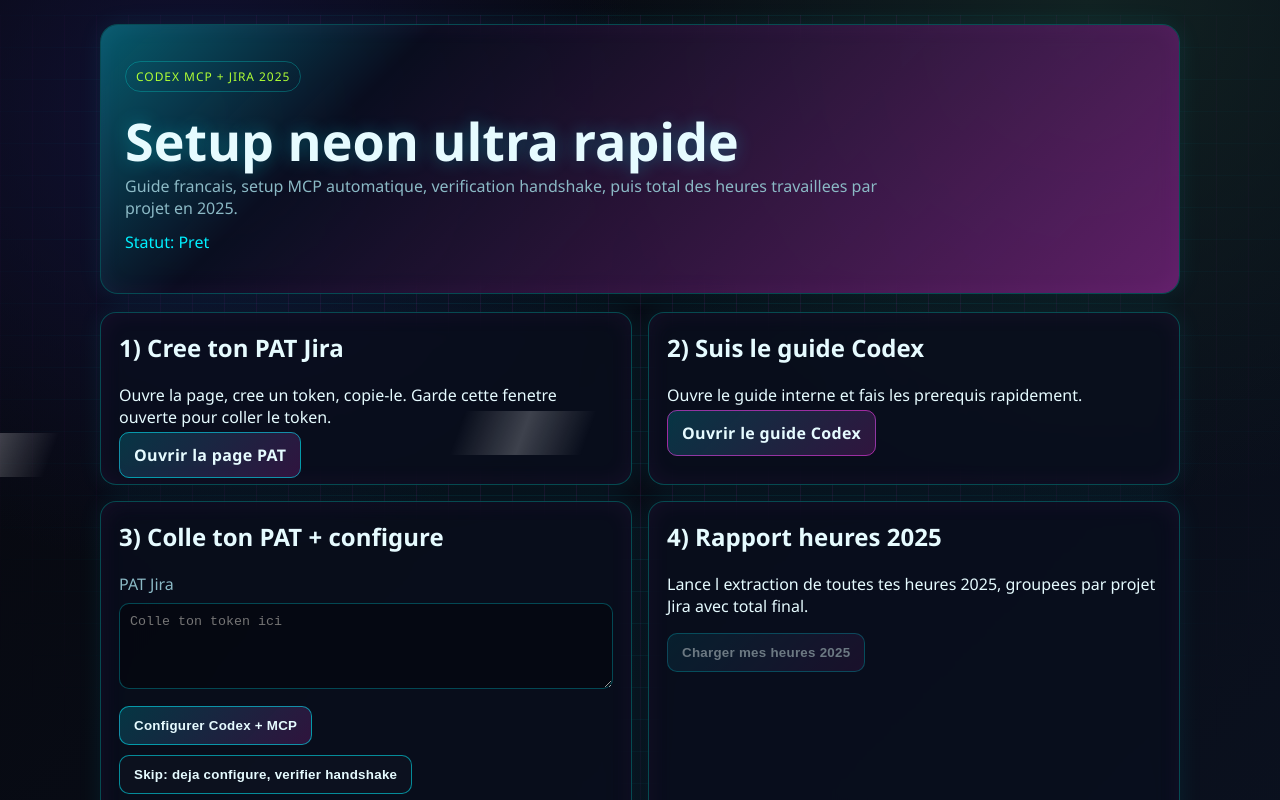
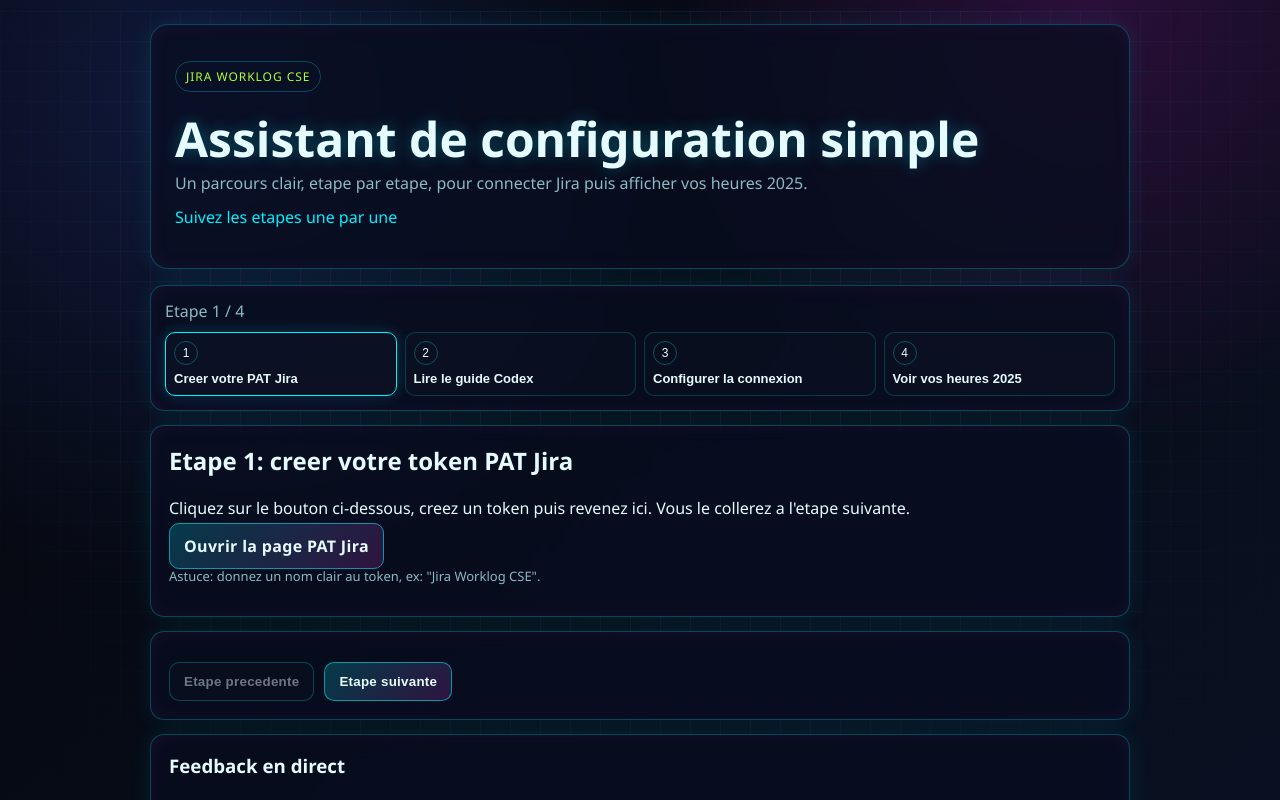
Before and after one commit to aurelienlewin/jira-worklog-cse, a React (Vite) app: page / in a window 1280 px wide. Shown: the top 800 px of the page. Built offline with nearby package versions, Linux system fonts and the light colour scheme.

Commit message:
feat(ui): replace dashboard with guided step-by-step wizard

```diff
--- a/src/App.jsx
+++ b/src/App.jsx
@@ -5,187 +5,289 @@
 const CODEX_GUIDE_URL =
   'https://id.atlassian.com/login/select-account?application=confluence&continue=https%3A%2F%2Fosfdigital.atlassian.net%2Fwiki%2Fspaces%2FIAAP%2Fpages%2F6043435230%2FAllAi%2BCodex%2BUser%2BGuide%3Fmkt_tok%3DNDg0LU1YTy0zOTkAAAGefh8Jrty25p-c38C-t4pwUdS261E6ns3cANvUTrp4QEph9O6kERleTJKLyMs4JWc-EJqlqkBAQTpmQNUOxM3I3NE-k0E_OrUim1IsiSjQSXBC&login_hint=not%3Aaurelien.lewin%40osf.digital&redirectCount=1';
 
-function hours(v) {
-  return Number(v || 0).toLocaleString('fr-FR', {
+const STEPS = [
+  { id: 'pat', title: 'Creer votre PAT Jira' },
+  { id: 'guide', title: 'Lire le guide Codex' },
+  { id: 'setup', title: 'Configurer la connexion' },
+  { id: 'report', title: 'Voir vos heures 2025' },
+];
+
+const ACTION_LABELS = {
+  setup: 'Configuration Codex + MCP en cours...',
+  check: 'Verification de la connexion en cours...',
+  report: 'Recuperation des heures 2025 en cours...',
+};
+
+function hours(value) {
+  return Number(value || 0).toLocaleString('fr-FR', {
     minimumFractionDigits: 2,
     maximumFractionDigits: 2,
   });
 }
 
 export default function App() {
+  const [step, setStep] = useState(0);
   const [token, setToken] = useState('');
-  const [busy, setBusy] = useState(false);
   const [logs, setLogs] = useState([]);
   const [connection, setConnection] = useState(null);
-  const [reportBusy, setReportBusy] = useState(false);
   const [report, setReport] = useState(null);
   const [error, setError] = useState('');
+  const [busyAction, setBusyAction] = useState('');
 
-  const canReport = Boolean(connection?.ok);
+  const isBusy = Boolean(busyAction);
+  const canGoNext = step < STEPS.length - 1;
+  const canGoPrev = step > 0;
+  const connectionOk = Boolean(connection?.ok);
 
-  const statusLabel = useMemo(() => {
-    if (busy) return 'Setup en cours...';
-    if (connection?.ok) return 'MCP connecte';
-    if (connection && !connection.ok) return 'MCP non connecte';
-    return 'Pret';
-  }, [busy, connection]);
+  const headerStatus = useMemo(() => {
+    if (isBusy) return ACTION_LABELS[busyAction] || 'Traitement en cours...';
+    if (connectionOk) return 'Connexion MCP validee';
+    if (connection && !connection.ok) return 'Connexion MCP a corriger';
+    return 'Suivez les etapes une par une';
+  }, [busyAction, connection, connectionOk, isBusy]);
 
   async function postJson(url, payload) {
-    const res = await fetch(url, {
+    const response = await fetch(url, {
       method: 'POST',
       headers: { 'Content-Type': 'application/json' },
       body: JSON.stringify(payload),
     });
-    const data = await res.json();
-    if (!res.ok) throw new Error(data.error || 'Erreur API');
+    const data = await response.json();
+    if (!response.ok) throw new Error(data.error || 'Erreur API');
     return data;
   }
 
   async function runSetup() {
     if (!token.trim()) {
-      setError('Colle ton PAT avant de lancer la configuration.');
+      setError('Veuillez coller votre PAT Jira pour continuer.');
       return;
     }
+
     setError('');
-    setBusy(true);
     setReport(null);
+    setBusyAction('setup');
+
     try {
       const data = await postJson('/api/mcp/setup', { token: token.trim() });
       setLogs(data.logs || []);
       setConnection(data.handshake || null);
-    } catch (e) {
-      setError(e.message || 'Echec setup');
+      if (data.handshake?.ok) {
+        setStep(3);
+      }
+    } catch (err) {
+      setError(err.message || 'Echec de la configuration.');
     } finally {
-      setBusy(false);
+      setBusyAction('');
     }
   }
 
-  async function runCheckSkip() {
+  async function runCheck() {
     setError('');
-    setBusy(true);
     setReport(null);
+    setBusyAction('check');
+
     try {
       const data = await postJson('/api/mcp/check', {
         token: token.trim() || undefined,
       });
       setLogs(data.logs || []);
       setConnection(data.handshake || null);
-    } catch (e) {
-      setError(e.message || 'Echec check');
+      if (data.handshake?.ok) {
+        setStep(3);
+      }
+    } catch (err) {
+      setError(err.message || 'Echec de la verification.');
     } finally {
-      setBusy(false);
+      setBusyAction('');
     }
   }
 
   async function runReport() {
     setError('');
-    setReportBusy(true);
+    setBusyAction('report');
+
     try {
       const data = await postJson('/api/jira/report', {
         token: token.trim() || undefined,
       });
       setReport(data);
-    } catch (e) {
-      setError(e.message || 'Echec extraction des heures');
+    } catch (err) {
+      setError(err.message || 'Echec de la recuperation des heures.');
     } finally {
-      setReportBusy(false);
+      setBusyAction('');
     }
+  }
+
+  function nextStep() {
+    if (!canGoNext) return;
+    setStep((prev) => prev + 1);
+  }
+
+  function prevStep() {
+    if (!canGoPrev) return;
+    setStep((prev) => prev - 1);
+  }
+
+  function renderStepContent() {
+    if (step === 0) {
+      return (
+        <section className="glass step-card reveal">
+          <h2>Etape 1: creer votre token PAT Jira</h2>
+          <p>
+            Cliquez sur le bouton ci-dessous, creez un token puis revenez ici.
+            Vous le collerez a l'etape suivante.
+          </p>
+          <a className="neon-btn" href={PAT_URL} target="_blank" rel="noreferrer">
+            Ouvrir la page PAT Jira
+          </a>
+          <p className="hint">Astuce: donnez un nom clair au token, ex: "Jira Worklog CSE".</p>
+        </section>
+      );
+    }
+
+    if (step === 1) {
+      return (
+        <section className="glass step-card reveal">
+          <h2>Etape 2: lire le guide Codex</h2>
+          <p>
+            Ouvrez le guide interne puis suivez les prerequis. Quand c'est fait,
+            passez a l'etape suivante.
+          </p>
+          <a className="neon-btn secondary" href={CODEX_GUIDE_URL} target="_blank" rel="noreferrer">
+            Ouvrir le guide Codex
+          </a>
+        </section>
+      );
+    }
+
+    if (step === 2) {
+      return (
+        <section className="glass step-card reveal">
+          <h2>Etape 3: configurer et verifier la connexion</h2>
+          <label htmlFor="pat-token">Collez votre PAT Jira</label>
+          <textarea
+            id="pat-token"
+            rows="4"
+            className="token-input"
+            placeholder="Coller votre token ici"
+            value={token}
+            onChange={(event) => setToken(event.target.value)}
+          />
+
+          <div className="actions">
+            <button type="button" className="neon-btn" onClick={runSetup} disabled={isBusy}>
+              {busyAction === 'setup' ? 'Configuration...' : 'Configurer Codex + MCP'}
+            </button>
+            <button type="button" className="neon-btn ghost" onClick={runCheck} disabled={isBusy}>
+              {busyAction === 'check'
+                ? 'Verification...'
+                : 'Je suis deja configure, verifier'}
+            </button>
+          </div>
+
+          {connection ? (
+            <p className={connection.ok ? 'ok-line' : 'error-line'}>
+              Resultat connexion: {connection.ok ? 'OK' : 'KO'}
+              {connection.initSeconds ? ` (${connection.initSeconds}s)` : ''}
+              {connection.message ? ` - ${connection.message}` : ''}
+            </p>
+          ) : null}
+
+          <p className="hint">
+            Le setup utilise <code>codex exec</code>, puis applique automatiquement une correction locale
+            si necessaire.
+          </p>
+        </section>
+      );
+    }
+
+    return (
+      <section className="glass step-card reveal">
+        <h2>Etape 4: afficher vos heures 2025</h2>
+        <p>
+          Cette action calcule vos heures de travail 2025 par projet Jira,
+          puis affiche le total global.
+        </p>
+        <button
+          type="button"
+          className="neon-btn"
+          onClick={runReport}
+          disabled={isBusy || !connectionOk}
+        >
+          {busyAction === 'report' ? 'Chargement des heures...' : 'Charger mes heures 2025'}
+        </button>
+        {!connectionOk ? (
+          <p className="hint">La connexion MCP doit etre validee a l'etape 3.</p>
+        ) : null}
+      </section>
+    );
   }
 
   return (
     <div className="page-wrap">
       <div className="bg-grid" aria-hidden="true" />
-      <header className="hero glass">
-        <p className="badge">Codex MCP + Jira 2025</p>
-        <h1>Setup neon ultra rapide</h1>
+
+      <header className="hero glass reveal">
+        <p className="badge">Jira Worklog CSE</p>
+        <h1>Assistant de configuration simple</h1>
         <p className="hero-sub">
-          Guide francais, setup MCP automatique, verification handshake, puis total des heures
-          travaillees par projet en 2025.
+          Un parcours clair, etape par etape, pour connecter Jira puis afficher vos heures 2025.
         </p>
-        <p className="status">Statut: {statusLabel}</p>
+        <p className="status">{headerStatus}</p>
       </header>
 
-      <main className="layout">
-        <section className="glass panel pulse-in">
-          <h2>1) Cree ton PAT Jira</h2>
-          <p>
-            Ouvre la page, cree un token, copie-le. Garde cette fenetre ouverte pour coller le token.
+      {isBusy ? (
+        <div className="glass loading-strip" role="status" aria-live="polite">
+          <span className="spinner" aria-hidden="true" />
+          <span>{ACTION_LABELS[busyAction]}</span>
+        </div>
+      ) : null}
+
+      <main className="wizard-wrap">
+        <section className="glass stepper reveal">
+          <p className="step-count">
+            Etape {step + 1} / {STEPS.length}
           </p>
-          <a className="neon-btn" href={PAT_URL} target="_blank" rel="noreferrer">
-            Ouvrir la page PAT
-          </a>
+          <ol>
+            {STEPS.map((item, index) => (
+              <li key={item.id} className={index === step ? 'active' : index < step ? 'done' : ''}>
+                <button type="button" disabled={isBusy} onClick={() => setStep(index)}>
+                  <span>{index + 1}</span>
+                  <strong>{item.title}</strong>
+                </button>
+              </li>
+            ))}
+          </ol>
         </section>
 
-        <section className="glass panel pulse-in delay-1">
-          <h2>2) Suis le guide Codex</h2>
-          <p>Ouvre le guide interne et fais les prerequis rapidement.</p>
-          <a className="neon-btn secondary" href={CODEX_GUIDE_URL} target="_blank" rel="noreferrer">
-            Ouvrir le guide Codex
-          </a>
+        {renderStepContent()}
+
+        <section className="glass nav-card reveal">
+          <div className="actions">
+            <button type="button" className="neon-btn ghost" onClick={prevStep} disabled={!canGoPrev || isBusy}>
+              Etape precedente
+            </button>
+            <button type="button" className="neon-btn" onClick={nextStep} disabled={!canGoNext || isBusy}>
+              Etape suivante
+            </button>
+          </div>
         </section>
 
-        <section className="glass panel pulse-in delay-2">
-          <h2>3) Colle ton PAT + configure</h2>
-          <label htmlFor="pat-token">PAT Jira</label>
-          <textarea
-            id="pat-token"
-            rows="3"
-            className="token-input"
-            placeholder="Colle ton token ici"
-            value={token}
-            onChange={(e) => setToken(e.target.value)}
-          />
-          <div className="actions">
-            <button type="button" className="neon-btn" onClick={runSetup} disabled={busy}>
-              {busy ? 'Configuration...' : 'Configurer Codex + MCP'}
-            </button>
-            <button type="button" className="neon-btn ghost" onClick={runCheckSkip} disabled={busy}>
-              Skip: deja configure, verifier handshake
-            </button>
-          </div>
-          <p className="hint">
-            Le setup tente d abord via <code>codex exec</code>, puis bascule sur un patch local
-            automatique si necessaire.
-          </p>
+        <section className="glass feedback-card reveal">
+          <h3>Feedback en direct</h3>
+          {error ? <p className="error-line">{error}</p> : null}
+          <ul className="log-list">
+            {(logs || []).map((line, index) => (
+              <li key={`${line}-${index}`}>{line}</li>
+            ))}
+            {!logs.length ? <li>Les retours techniques apparaitront ici.</li> : null}
+          </ul>
         </section>
 
-        <section className="glass panel pulse-in delay-3">
-          <h2>4) Rapport heures 2025</h2>
-          <p>
-            Lance l extraction de toutes tes heures 2025, groupees par projet Jira avec total final.
-          </p>
-          <button
-            type="button"
-            className="neon-btn"
-            onClick={runReport}
-            disabled={!canReport || reportBusy}
-          >
-            {reportBusy ? 'Extraction...' : 'Charger mes heures 2025'}
-          </button>
-        </section>
-
-        <section className="glass panel full-width">
-          <h2>Feedback live</h2>
-          {error ? <p className="error-line">{error}</p> : null}
-          <ul className="log-list">
-            {(logs || []).map((line, i) => (
-              <li key={`${line}-${i}`}>{line}</li>
-            ))}
-            {!logs?.length ? <li>Aucun log pour le moment.</li> : null}
-          </ul>
-          {connection ? (
-            <p className={connection.ok ? 'ok-line' : 'error-line'}>
-              Handshake: {connection.ok ? 'OK' : 'KO'}
-              {connection.initSeconds ? ` (${connection.initSeconds}s)` : ''}
-              {connection.message ? ` - ${connection.message}` : ''}
-            </p>
-          ) : null}
-        </section>
-
-        <section className="glass panel full-width">
-          <h2>Heures par projet (2025)</h2>
+        <section className="glass feedback-card reveal">
+          <h3>Heures par projet (2025)</h3>
           {!report?.projects?.length ? (
-            <p>Pas encore de donnees.</p>
+            <p>Pas encore de resultat. Lancez l'etape 4.</p>
           ) : (
             <>
               <div className="meta-row">
@@ -201,11 +303,11 @@
                   </tr>
                 </thead>
                 <tbody>
-                  {report.projects.map((p) => (
-                    <tr key={p.projectKey}>
-                      <td>{p.projectKey}</td>
-                      <td>{p.projectName}</td>
-                      <td>{hours(p.hours)}</td>
+                  {report.projects.map((project) => (
+                    <tr key={project.projectKey}>
+                      <td>{project.projectKey}</td>
+                      <td>{project.projectName}</td>
+                      <td>{hours(project.hours)}</td>
                     </tr>
                   ))}
                   <tr className="total-row">
--- a/src/styles.css
+++ b/src/styles.css
@@ -1,8 +1,8 @@
 :root {
-  --bg-0: #06070d;
-  --bg-1: #0b1221;
-  --panel: rgba(9, 14, 30, 0.72);
-  --line: rgba(0, 255, 239, 0.25);
+  --bg-0: #05060c;
+  --bg-1: #091224;
+  --panel: rgba(8, 14, 32, 0.76);
+  --line: rgba(3, 247, 255, 0.26);
   --text: #e6fbff;
   --muted: #8bb9c5;
   --neon-cyan: #00f0ff;
@@ -22,9 +22,9 @@
   min-height: 100%;
   margin: 0;
   font-family: 'Space Grotesk', 'Manrope', 'Segoe UI', sans-serif;
-  background: radial-gradient(circle at 15% 10%, #113 0%, transparent 30%),
-    radial-gradient(circle at 85% 0%, #122 0%, transparent 32%),
-    linear-gradient(135deg, var(--bg-0), var(--bg-1));
+  background: radial-gradient(circle at 15% 10%, #10193b 0%, transparent 35%),
+    radial-gradient(circle at 85% 0%, #2b0f39 0%, transparent 30%),
+    linear-gradient(140deg, var(--bg-0), var(--bg-1));
   color: var(--text);
 }
 
@@ -40,29 +40,24 @@
   inset: 0;
   background-image: linear-gradient(rgba(0, 240, 255, 0.07) 1px, transparent 1px),
     linear-gradient(90deg, rgba(255, 60, 242, 0.07) 1px, transparent 1px);
-  background-size: 32px 32px;
-  mask-image: radial-gradient(circle at 50% 30%, black 35%, transparent 90%);
+  background-size: 30px 30px;
+  mask-image: radial-gradient(circle at 50% 26%, black 45%, transparent 95%);
   pointer-events: none;
-  animation: drift 12s linear infinite;
+  animation: drift 14s linear infinite;
+}
+
+.glass {
+  background: var(--panel);
+  border: 1px solid var(--line);
+  backdrop-filter: blur(12px);
+  box-shadow: 0 0 24px rgba(0, 240, 255, 0.09), inset 0 0 20px rgba(255, 60, 242, 0.06);
 }
 
 .hero {
-  max-width: 1080px;
-  margin: 0 auto 18px;
+  max-width: 980px;
+  margin: 0 auto 16px;
   padding: 24px;
   border-radius: 18px;
-  position: relative;
-  overflow: hidden;
-}
-
-.hero::before {
-  content: '';
-  position: absolute;
-  inset: -1px;
-  border-radius: 18px;
-  background: linear-gradient(135deg, var(--neon-cyan), transparent 25%, var(--neon-pink));
-  opacity: 0.35;
-  z-index: -1;
 }
 
 .badge {
@@ -78,15 +73,14 @@
 
 .hero h1 {
   margin: 10px 0 8px;
-  font-size: clamp(28px, 5vw, 52px);
-  line-height: 1.02;
-  text-shadow: 0 0 18px rgba(0, 240, 255, 0.28);
+  font-size: clamp(28px, 4.5vw, 48px);
+  line-height: 1.05;
+  text-shadow: 0 0 16px rgba(0, 240, 255, 0.3);
 }
 
 .hero-sub {
   margin: 0;
   color: var(--muted);
-  max-width: 800px;
 }
 
 .status {
@@ -94,44 +88,109 @@
   color: var(--neon-cyan);
 }
 
-.layout {
-  max-width: 1080px;
+.loading-strip {
+  max-width: 980px;
+  margin: 0 auto 16px;
+  border-radius: 12px;
+  padding: 10px 14px;
+  display: flex;
+  align-items: center;
+  gap: 10px;
+  color: var(--neon-lime);
+  animation: pulseStrip 1.2s ease infinite;
+}
+
+.spinner {
+  width: 18px;
+  height: 18px;
+  border-radius: 999px;
+  border: 2px solid rgba(0, 240, 255, 0.25);
+  border-top-color: var(--neon-cyan);
+  animation: spin 0.8s linear infinite;
+}
+
+.wizard-wrap {
+  max-width: 980px;
   margin: 0 auto;
   display: grid;
-  grid-template-columns: repeat(2, minmax(0, 1fr));
-  gap: 16px;
+  grid-template-columns: 1fr;
+  gap: 14px;
 }
 
-.glass {
-  background: var(--panel);
-  border: 1px solid var(--line);
-  backdrop-filter: blur(12px);
-  box-shadow: 0 0 24px rgba(0, 240, 255, 0.08), inset 0 0 25px rgba(255, 60, 242, 0.06);
+.stepper {
+  border-radius: 14px;
+  padding: 14px;
 }
 
-.panel {
-  border-radius: 16px;
-  padding: 18px;
-  transform: translateY(6px);
-  transition: transform 0.25s ease, border-color 0.25s ease;
+.step-count {
+  margin: 0 0 10px;
+  color: var(--muted);
 }
 
-.panel:hover {
-  transform: translateY(0);
-  border-color: rgba(0, 240, 255, 0.5);
+.stepper ol {
+  list-style: none;
+  margin: 0;
+  padding: 0;
+  display: grid;
+  grid-template-columns: repeat(4, minmax(0, 1fr));
+  gap: 8px;
 }
 
-.full-width {
-  grid-column: 1 / -1;
+.stepper li button {
+  width: 100%;
+  text-align: left;
+  border: 1px solid rgba(0, 240, 255, 0.2);
+  border-radius: 10px;
+  background: rgba(255, 255, 255, 0.01);
+  color: var(--text);
+  padding: 8px;
+  cursor: pointer;
+  display: grid;
+  gap: 6px;
+  transition: border-color 0.2s ease, transform 0.2s ease;
 }
 
-.panel h2 {
+.stepper li button span {
+  width: 24px;
+  height: 24px;
+  border-radius: 999px;
+  display: inline-flex;
+  align-items: center;
+  justify-content: center;
+  border: 1px solid rgba(0, 240, 255, 0.3);
+  font-size: 12px;
+}
+
+.stepper li button strong {
+  font-size: 13px;
+  line-height: 1.2;
+}
+
+.stepper li.active button {
+  border-color: var(--neon-cyan);
+  box-shadow: 0 0 14px rgba(0, 240, 255, 0.2);
+}
+
+.stepper li.done button span {
+  border-color: var(--neon-lime);
+  color: var(--neon-lime);
+}
+
+.step-card,
+.nav-card,
+.feedback-card {
+  border-radius: 14px;
+  padding: 18px;
+}
+
+.step-card h2,
+.feedback-card h3 {
   margin-top: 0;
 }
 
 label {
   display: block;
-  margin-bottom: 8px;
+  margin: 12px 0 8px;
   color: var(--muted);
 }
 
@@ -139,17 +198,17 @@
   width: 100%;
   border-radius: 10px;
   border: 1px solid rgba(0, 240, 255, 0.28);
-  background: rgba(0, 0, 0, 0.32);
+  background: rgba(0, 0, 0, 0.34);
   color: var(--text);
   padding: 10px;
   resize: vertical;
-  min-height: 86px;
+  min-height: 94px;
 }
 
 .token-input:focus {
   outline: none;
   border-color: var(--neon-pink);
-  box-shadow: 0 0 0 3px rgba(255, 60, 242, 0.2);
+  box-shadow: 0 0 0 3px rgba(255, 60, 242, 0.22);
 }
 
 .actions {
@@ -162,33 +221,19 @@
 .neon-btn {
   cursor: pointer;
   border: 1px solid rgba(0, 240, 255, 0.55);
-  background: linear-gradient(135deg, rgba(0, 240, 255, 0.18), rgba(255, 60, 242, 0.16));
+  background: linear-gradient(135deg, rgba(0, 240, 255, 0.2), rgba(255, 60, 242, 0.16));
   color: var(--text);
   text-decoration: none;
   padding: 11px 14px;
   border-radius: 10px;
   font-weight: 600;
   letter-spacing: 0.02em;
-  position: relative;
-  overflow: hidden;
   transition: transform 0.2s ease, box-shadow 0.2s ease;
-}
-
-.neon-btn::after {
-  content: '';
-  position: absolute;
-  inset: 0;
-  transform: translateX(-120%);
-  background: linear-gradient(110deg, transparent 20%, rgba(255, 255, 255, 0.22) 50%, transparent 80%);
-}
-
-.neon-btn:hover::after {
-  animation: shine 0.7s ease;
 }
 
 .neon-btn:hover {
   transform: translateY(-1px);
-  box-shadow: 0 0 20px rgba(0, 240, 255, 0.3);
+  box-shadow: 0 0 16px rgba(0, 240, 255, 0.25);
 }
 
 .neon-btn:disabled {
@@ -205,6 +250,7 @@
 }
 
 .hint {
+  margin-top: 10px;
   color: var(--muted);
   font-size: 13px;
 }
@@ -260,26 +306,14 @@
   color: var(--neon-lime);
 }
 
-.pulse-in {
-  animation: rise 0.5s ease both;
-}
-
-.delay-1 {
-  animation-delay: 0.08s;
-}
-
-.delay-2 {
-  animation-delay: 0.16s;
-}
-
-.delay-3 {
-  animation-delay: 0.24s;
+.reveal {
+  animation: rise 0.45s ease both;
 }
 
 @keyframes rise {
   from {
     opacity: 0;
-    transform: translateY(16px);
+    transform: translateY(12px);
   }
   to {
     opacity: 1;
@@ -287,9 +321,21 @@
   }
 }
 
-@keyframes shine {
+@keyframes spin {
   to {
-    transform: translateX(120%);
+    transform: rotate(360deg);
+  }
+}
+
+@keyframes pulseStrip {
+  0% {
+    box-shadow: 0 0 0 rgba(0, 240, 255, 0);
+  }
+  50% {
+    box-shadow: 0 0 18px rgba(0, 240, 255, 0.18);
+  }
+  100% {
+    box-shadow: 0 0 0 rgba(0, 240, 255, 0);
   }
 }
 
@@ -298,7 +344,7 @@
     transform: translateY(0);
   }
   to {
-    transform: translateY(32px);
+    transform: translateY(28px);
   }
 }
 
@@ -307,7 +353,7 @@
     padding: 14px;
   }
 
-  .layout {
+  .stepper ol {
     grid-template-columns: 1fr;
   }
 }
```
